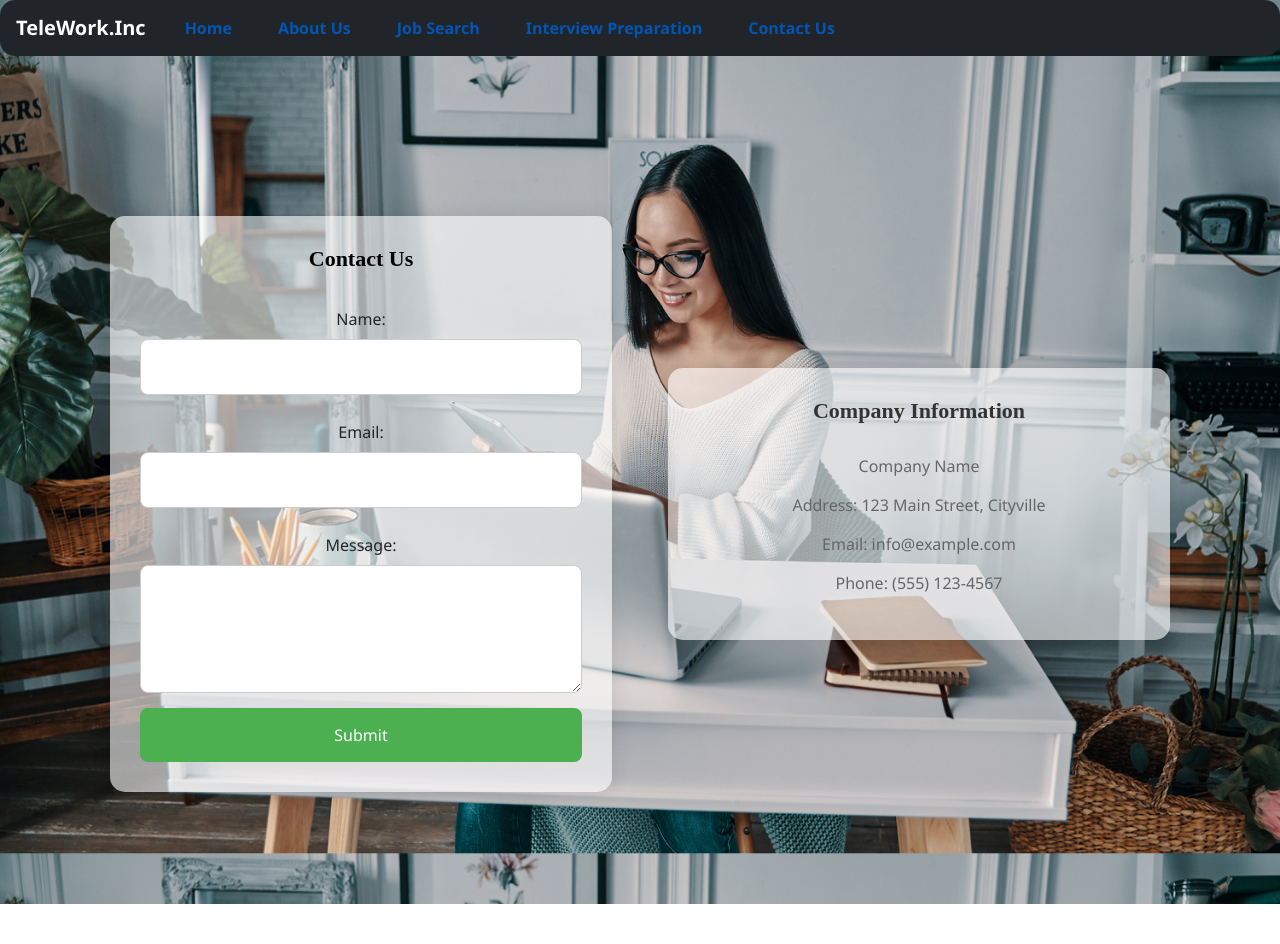
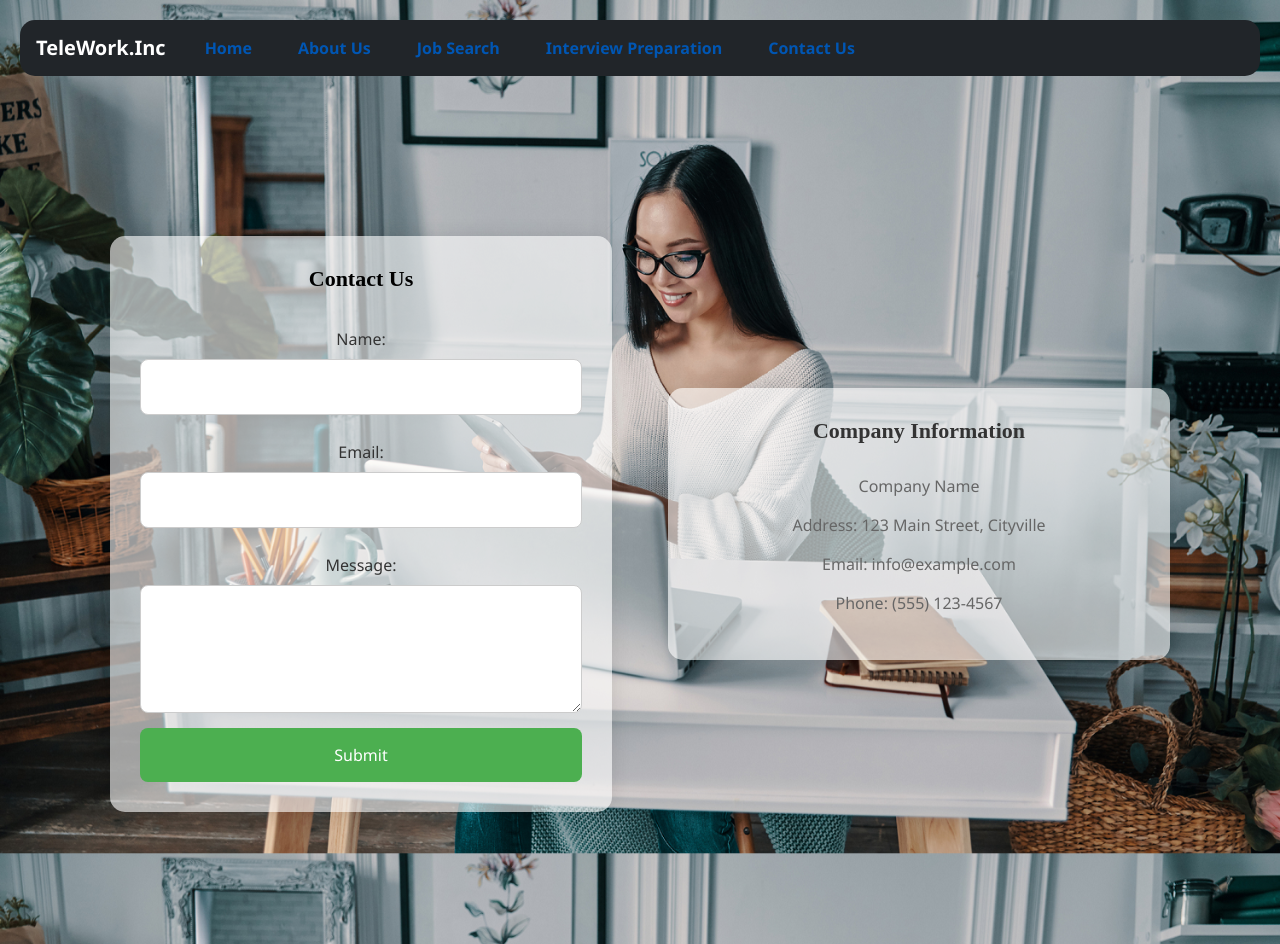
Before and after one commit to CSU-ITCapstone-Fall-23/TeleWork, a Flask app: page /contact in a window 1280 px wide. Before the commit the page ends 904 px from the top, so only its background shows below. Run offline with Flask 3, Linux system fonts and the light colour scheme; some libraries are stand-ins or nearby versions.

Commit message:
connect the button on home page

```diff
--- a/templates/index.html
+++ b/templates/index.html
@@ -54,9 +54,10 @@
       <h3>Find a Remote Job so you can work anywhere!</h3>
   </div>
 
+  <a href="{{ url_for('job_search') }}">
     <button class="button">Browse Remote Jobs</button>
-
-    <!-- <div class="footer footer-dark">
+  </a>
+      <!-- <div class="footer footer-dark">
       <footer>
         <p>&copy; 2023 TeleWork.Inc</p>
         <ul>
--- a/templates/template.html
+++ b/templates/template.html
@@ -10,7 +10,10 @@
   </head>
   <style>
     body{
-      background-color:cornflowerblue;
+      font-family: 'Segoe UI', Tahoma, Geneva, Verdana, sans-serif;
+            margin: 20px;
+            background-color: #f5f5f5;
+            color: #333;
     }
   </style>
   <body>
@@ -41,16 +44,7 @@
       {% block content %}
       {% endblock %}
     </div>
-    <!-- <div class="footer">
-      <footer>
-        <p>&copy; 2023 TeleWork.Inc</p>
-        <ul>
-          <li>Adeola Ogundipe</li>
-          <li>Amanda Candies</li>
-          <li>Kanesha Mcgraw</li>
-        </ul>
-      </footer>
-    </div> -->
+
   </div>
     <script src="https://cdn.jsdelivr.net/npm/bootstrap@5.1.0/dist/js/bootstrap.bundle.min.js" integrity="sha384-U1DAWAznBHeqEIlVSCgzq+c9gqGAJn5c/t99JyeKa9xxaYpSvHU5awsuZVVFIhvj" crossorigin="anonymous"></script>
   </body>
```
